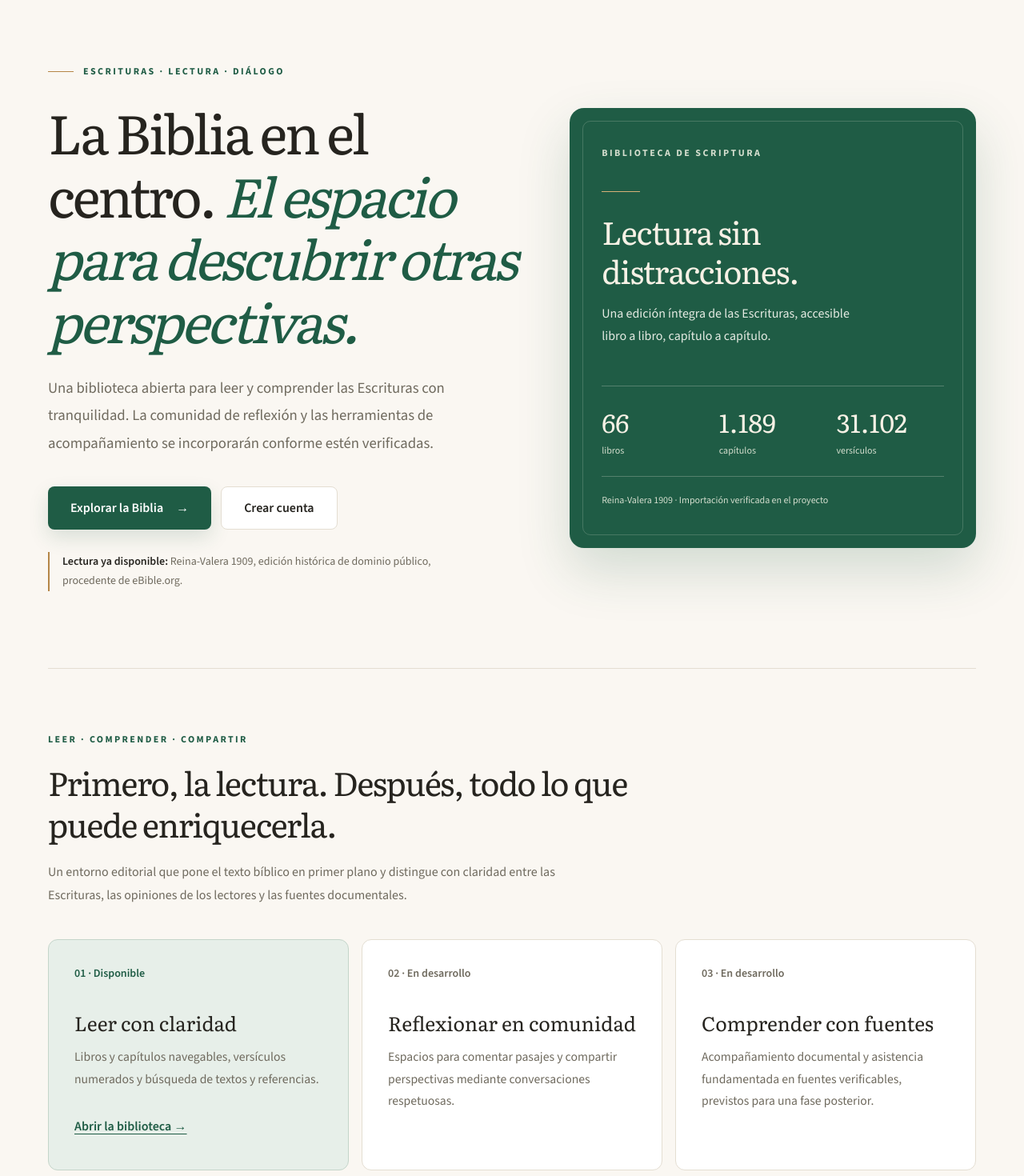
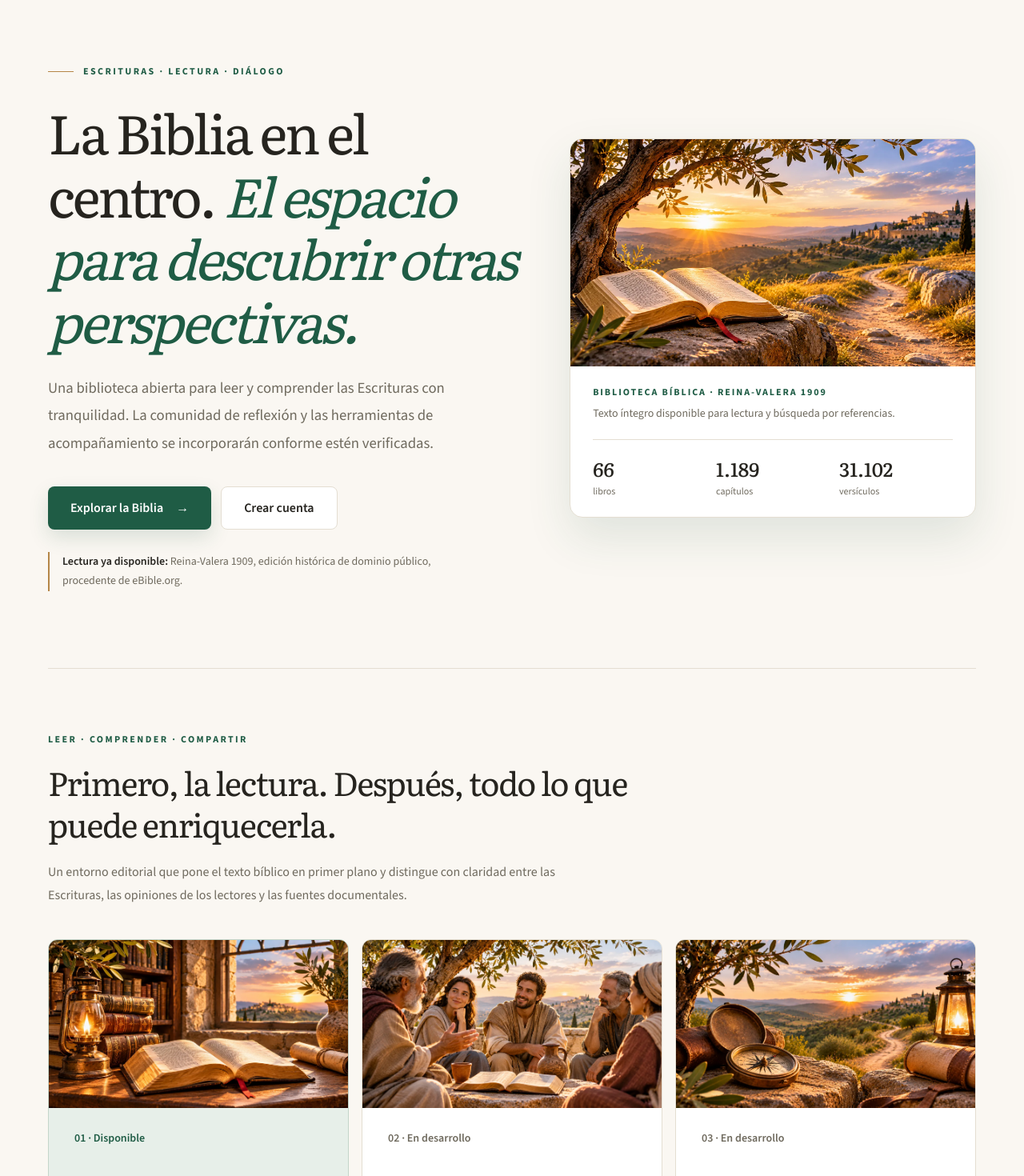
Before and after one commit to JavierRB35/Scriptura-web, a Next.js app: page / in a window 1280 px wide. Shown: the part 80-1550 px from the top of the page at 80% size. Built offline with nearby package versions, Linux system fonts and the light colour scheme; no server answers.

Commit message:
design(landing): usar imágenes aprobadas IMG-04, 05, 06 y 08 del repositorio

```diff
--- a/src/app/page.tsx
+++ b/src/app/page.tsx
@@ -1,8 +1,9 @@
+import Image from "next/image";
 import Link from "next/link";
 import { Literata, Source_Sans_3 } from "next/font/google";
 
-// Landing: composición editorial basada únicamente en información comprobada
-// en el repositorio. No depende de CSS Modules ni de imágenes sin entregar.
+// Landing editorial: imágenes aprobadas verificadas en main y datos reales.
+// No se alteran enlaces, autenticación ni lógica de negocio.
 const literata = Literata({
   variable: "--font-landing-literata",
   subsets: ["latin"],
@@ -85,55 +86,40 @@ export default function Home() {
             </p>
           </div>
 
-          <aside
-            aria-label="Datos de la biblioteca bíblica disponible"
-            className="relative min-w-0 overflow-hidden rounded-[18px] bg-[#1F5C45] px-6 py-8 text-[#F7F1E5] shadow-[0_28px_65px_rgba(31,92,69,.18)] sm:px-9 sm:py-10 lg:min-h-[550px] lg:px-10 lg:py-12"
-          >
-            <div className="absolute inset-4 rounded-[10px] border border-[#A3B9A8]/30" aria-hidden="true" />
-            <div className="relative flex h-full min-h-[340px] flex-col justify-between gap-12 lg:min-h-[445px]">
+          <figure className="min-w-0 overflow-hidden rounded-2xl border border-border bg-surface shadow-[0_24px_56px_rgba(31,92,69,.12)]">
+            <div className="relative aspect-video w-full overflow-hidden bg-accent-soft">
+              <Image
+                src="/images/approved/IMG-04.webp"
+                alt="El camino de la lectura. Ilustración editorial aprobada para la portada de Scriptura."
+                fill
+                priority
+                sizes="(max-width: 1024px) 100vw, 45vw"
+                className="object-cover"
+              />
+            </div>
+            <figcaption className="px-5 py-5 sm:px-7 sm:py-6">
+              <p className="text-xs font-bold uppercase tracking-[.16em] text-accent">
+                Biblioteca bíblica · Reina-Valera 1909
+              </p>
+              <p className="mt-2 text-sm leading-relaxed text-muted">
+                Texto íntegro disponible para lectura y búsqueda por referencias.
+              </p>
+              <div className="mt-5 grid grid-cols-3 gap-3 border-t border-border pt-5">
                 <div>
-                <p className="text-xs font-bold uppercase tracking-[.21em] text-[#D4DECE]">
-                  Biblioteca de Scriptura
-                </p>
-                <div className="mt-10 h-px w-12 bg-[#D6B077]" aria-hidden="true" />
-                <h2
-                  className="mt-6 max-w-[355px] text-[clamp(2.1rem,3.1vw,3.4rem)] font-normal leading-[1.24] tracking-[-.03em]"
-                  style={serif}
-                >
-                  Lectura sin distracciones.
-                </h2>
-                <p className="mt-4 max-w-[330px] text-base leading-[1.75] text-[#E5EBE3]">
-                  Una edición íntegra de las Escrituras, accesible libro a
-                  libro, capítulo a capítulo.
-                </p>
+                  <p className="text-xl font-medium text-foreground sm:text-2xl" style={serif}>66</p>
+                  <p className="mt-1 text-xs text-muted">libros</p>
                 </div>
                 <div>
-                <div className="grid grid-cols-3 gap-3 border-y border-[#A3B9A8]/40 py-6">
-                  <div>
-                    <p className="text-[clamp(1.45rem,2.5vw,2.15rem)] leading-tight" style={serif}>
-                      66
-                    </p>
-                    <p className="mt-2 text-xs text-[#D4DECE]">libros</p>
+                  <p className="text-xl font-medium text-foreground sm:text-2xl" style={serif}>1.189</p>
+                  <p className="mt-1 text-xs text-muted">capítulos</p>
                 </div>
                 <div>
-                    <p className="text-[clamp(1.45rem,2.5vw,2.15rem)] leading-tight" style={serif}>
-                      1.189
-                    </p>
-                    <p className="mt-2 text-xs text-[#D4DECE]">capítulos</p>
-                  </div>
-                  <div>
-                    <p className="text-[clamp(1.45rem,2.5vw,2.15rem)] leading-tight" style={serif}>
-                      31.102
-                    </p>
-                    <p className="mt-2 text-xs text-[#D4DECE]">versículos</p>
+                  <p className="text-xl font-medium text-foreground sm:text-2xl" style={serif}>31.102</p>
+                  <p className="mt-1 text-xs text-muted">versículos</p>
                 </div>
               </div>
-                <p className="mt-5 text-xs leading-relaxed text-[#D4DECE]">
-                  Reina-Valera 1909 · Importación verificada en el proyecto
-                </p>
-              </div>
-            </div>
-          </aside>
+            </figcaption>
+          </figure>
         </section>
 
         <section
@@ -159,7 +145,16 @@ export default function Home() {
           </div>
 
           <div className="mt-10 grid grid-cols-1 gap-4 md:grid-cols-3">
-            <article className="rounded-xl border border-[#C4D5CA] bg-accent-soft p-7 sm:p-8">
+            <article className="overflow-hidden rounded-xl border border-[#C4D5CA] bg-accent-soft p-7 sm:p-8">
+              <div className="relative -mx-7 -mt-7 mb-7 aspect-video overflow-hidden bg-accent-soft sm:-mx-8 sm:-mt-8">
+                <Image
+                  src="/images/approved/IMG-05.webp"
+                  alt="Imagen editorial de la biblioteca bíblica"
+                  fill
+                  sizes="(max-width: 768px) 100vw, 33vw"
+                  className="object-cover"
+                />
+              </div>
               <p className="text-sm font-semibold text-accent">01 · Disponible</p>
               <h3 className="mt-9 text-[1.55rem] font-normal leading-[1.3]" style={serif}>
                 Leer con claridad
@@ -176,7 +171,16 @@ export default function Home() {
               </Link>
             </article>
 
-            <article className="rounded-xl border border-border bg-surface p-7 sm:p-8">
+            <article className="overflow-hidden rounded-xl border border-border bg-surface p-7 sm:p-8">
+              <div className="relative -mx-7 -mt-7 mb-7 aspect-video overflow-hidden bg-accent-soft sm:-mx-8 sm:-mt-8">
+                <Image
+                  src="/images/approved/IMG-06.webp"
+                  alt="Imagen editorial de los debates bíblicos"
+                  fill
+                  sizes="(max-width: 768px) 100vw, 33vw"
+                  className="object-cover"
+                />
+              </div>
               <p className="text-sm font-semibold text-muted">02 · En desarrollo</p>
               <h3 className="mt-9 text-[1.55rem] font-normal leading-[1.3]" style={serif}>
                 Reflexionar en comunidad
@@ -187,7 +191,16 @@ export default function Home() {
               </p>
             </article>
 
-            <article className="rounded-xl border border-border bg-surface p-7 sm:p-8">
+            <article className="overflow-hidden rounded-xl border border-border bg-surface p-7 sm:p-8">
+              <div className="relative -mx-7 -mt-7 mb-7 aspect-video overflow-hidden bg-accent-soft sm:-mx-8 sm:-mt-8">
+                <Image
+                  src="/images/approved/IMG-08.webp"
+                  alt="Imagen editorial de fuentes documentales"
+                  fill
+                  sizes="(max-width: 768px) 100vw, 33vw"
+                  className="object-cover"
+                />
+              </div>
               <p className="text-sm font-semibold text-muted">03 · En desarrollo</p>
               <h3 className="mt-9 text-[1.55rem] font-normal leading-[1.3]" style={serif}>
                 Comprender con fuentes
```
Lines whose indentation alone changed are shown as unchanged.
